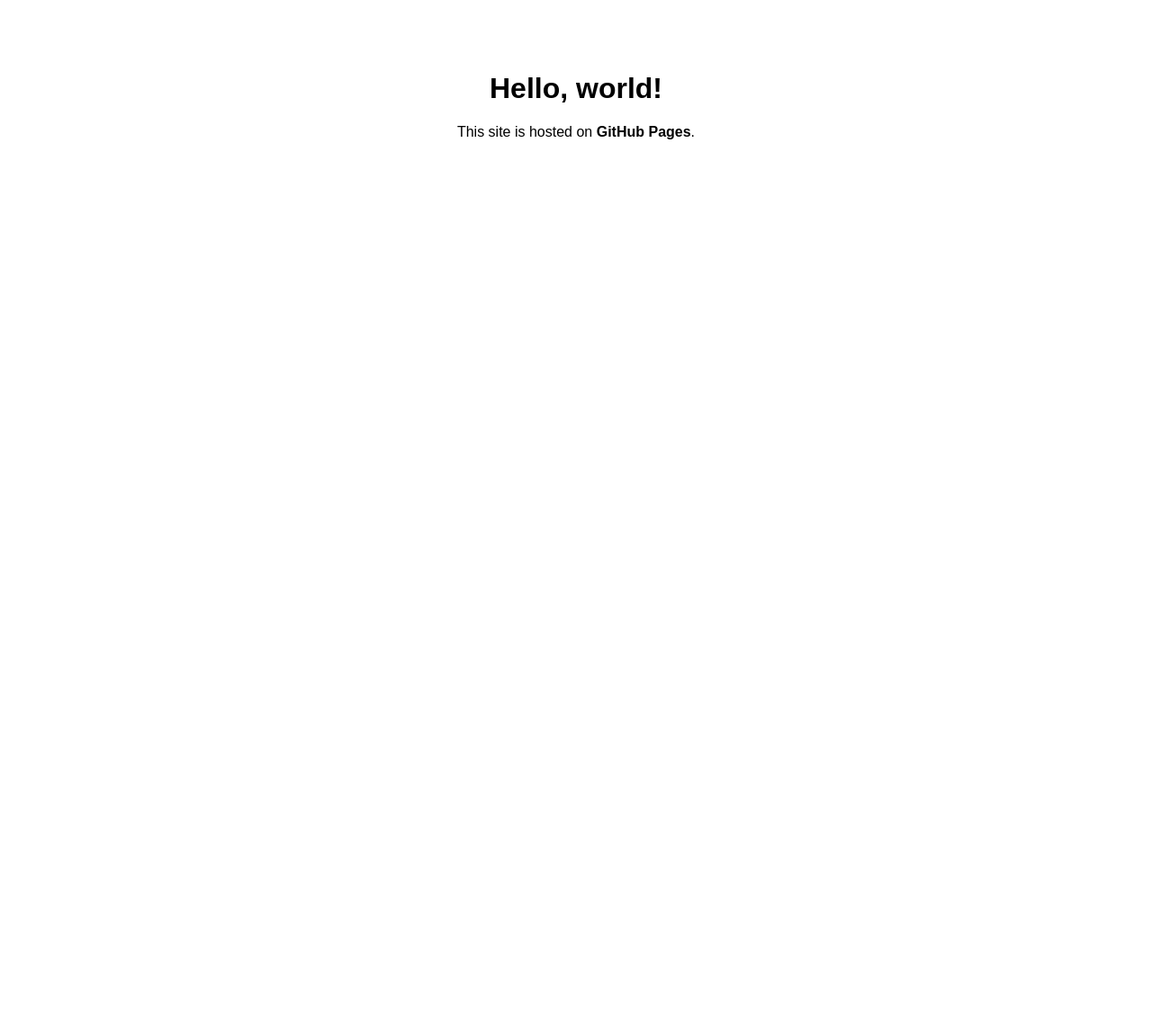
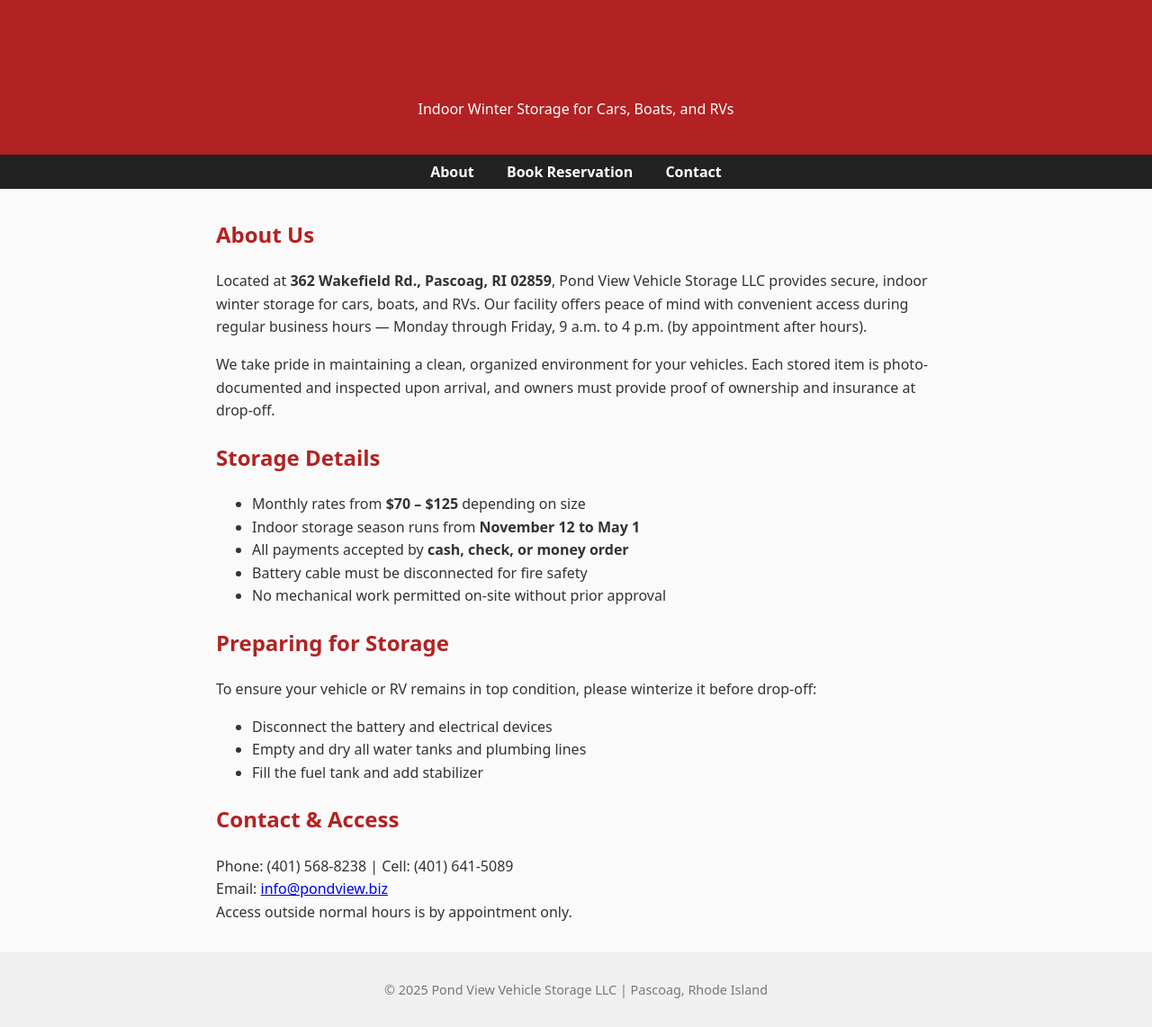
Before and after one commit to pondview/webapp, a plain HTML site: page index.html in a window 1280 px wide. Shown: the whole page at 90% size. Before the commit the page ends 800 px from the top, so only its background shows below. Drawn offline with Linux system fonts and the light colour scheme.

Commit message:
fleshing things out a bit

```diff
--- a/index.html
+++ b/index.html
@@ -3,10 +3,69 @@
   <head>
     <meta charset="UTF-8" />
     <meta name="viewport" content="width=device-width, initial-scale=1.0" />
-    <title>Pond View Vehicle Storage</title>
+    <title>Pond View Vehicle Storage | Pascoag, RI</title>
+    <link rel="stylesheet" href="main.css">
   </head>
-  <body style="font-family: sans-serif; text-align: center; margin-top: 5em;">
-    <h1>Hello, world!</h1>
-    <p>This site is hosted on <strong>GitHub Pages</strong>.</p>
+
+  <body>
+    <header>
+      <h1>Pond View Vehicle Storage LLC</h1>
+      <p>Indoor Winter Storage for Cars, Boats, and RVs</p>
+    </header>
+
+    <nav>
+      <a href="index.html">About</a>
+      <a href="reservation.html">Book Reservation</a>
+      <a href="contact.html">Contact</a>
+    </nav>
+
+    <main>
+      <h2>About Us</h2>
+      <p>
+        Located at <strong>362 Wakefield Rd., Pascoag, RI 02859</strong>,
+        Pond View Vehicle Storage LLC provides secure, indoor winter storage for
+        cars, boats, and RVs. Our facility offers peace of mind with convenient
+        access during regular business hours — Monday through Friday,
+        9 a.m. to 4 p.m. (by appointment after hours).
+      </p>
+
+      <p>
+        We take pride in maintaining a clean, organized environment for your
+        vehicles. Each stored item is photo-documented and inspected upon
+        arrival, and owners must provide proof of ownership and insurance at
+        drop-off.
+      </p>
+
+      <h2>Storage Details</h2>
+      <ul>
+        <li>Monthly rates from <strong>$70 – $125</strong> depending on size</li>
+        <li>Indoor storage season runs from <strong>November 12 to May 1</strong></li>
+        <li>All payments accepted by <strong>cash, check, or money order</strong></li>
+        <li>Battery cable must be disconnected for fire safety</li>
+        <li>No mechanical work permitted on-site without prior approval</li>
+      </ul>
+
+      <h2>Preparing for Storage</h2>
+      <p>
+        To ensure your vehicle or RV remains in top condition, please
+        winterize it before drop-off:
+      </p>
+      <ul>
+        <li>Disconnect the battery and electrical devices</li>
+        <li>Empty and dry all water tanks and plumbing lines</li>
+        <li>Fill the fuel tank and add stabilizer</li>
+      </ul>
+
+      <h2>Contact & Access</h2>
+      <p>
+        Phone: (401) 568-8238  |  Cell: (401) 641-5089<br />
+        Email: <a href="mailto:info@pondview.biz">info@pondview.biz</a><br />
+        Access outside normal hours is by appointment only.
+      </p>
+    </main>
+
+    <footer>
+      &copy; 2025 Pond View Vehicle Storage LLC | Pascoag, Rhode Island
+    </footer>
   </body>
 </html>
--- /dev/null
+++ b/main.css
@@ -0,0 +1,51 @@
+body {
+    font-family: system-ui, sans-serif;
+    margin: 0;
+    padding: 0;
+    background-color: #fafafa;
+    color: #333;
+}
+
+header {
+    background-color: #b22222;
+    color: white;
+    padding: 1.5rem;
+    text-align: center;
+}
+
+nav {
+    background: #222;
+    padding: 0.5rem 0;
+    text-align: center;
+}
+
+nav a {
+    color: white;
+    text-decoration: none;
+    margin: 0 1rem;
+    font-weight: 600;
+}
+
+nav a:hover {
+    text-decoration: underline;
+}
+
+main {
+    max-width: 800px;
+    margin: 2rem auto;
+    padding: 0 1rem;
+    line-height: 1.6;
+}
+
+h1,
+h2 {
+    color: #b22222;
+}
+
+footer {
+    text-align: center;
+    padding: 2rem 1rem;
+    font-size: 0.9rem;
+    color: #777;
+    background-color: #f0f0f0;
+}
```
Also changed, not shown: contact.html (added, +66 -0 lines).
